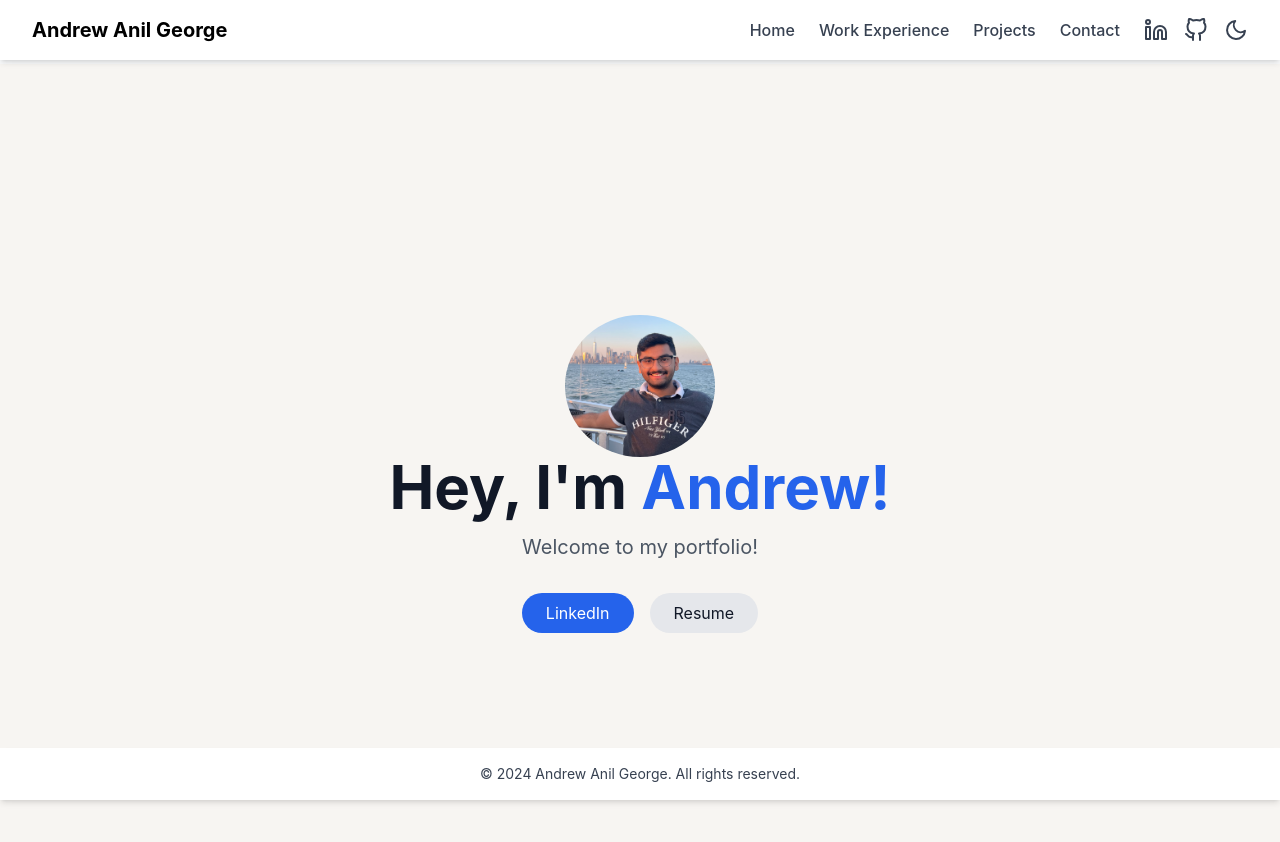
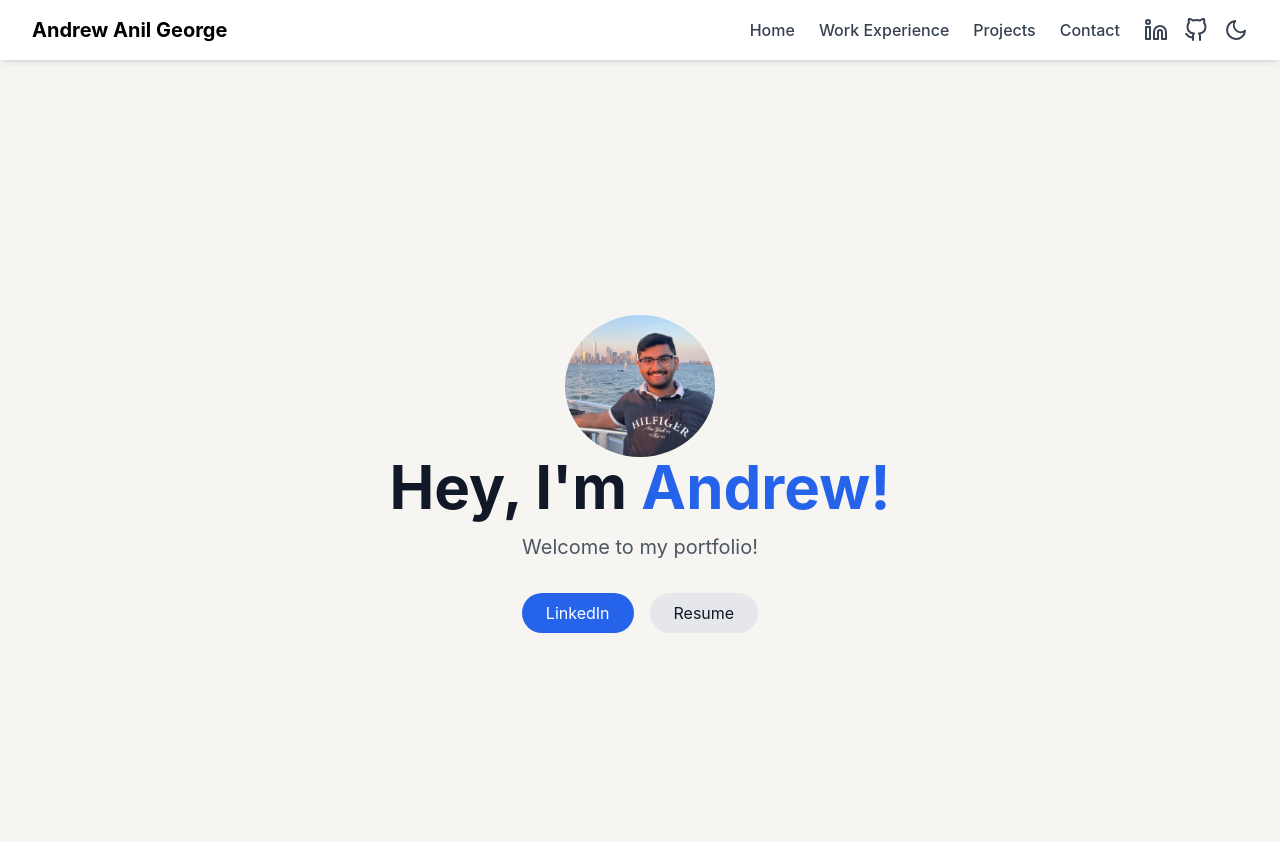
Before and after one commit to aanilgeo/aanilgeo.github.io, a React (Create React App) app: page / in a window 1280 px wide. Shown: the top 842 px of the page. Built offline with nearby package versions, Linux system fonts and the light colour scheme; the HTML template or start-up script is replaced by a standard one.

Commit message:
Updated App.tsx

```diff
--- a/src/App.tsx
+++ b/src/App.tsx
@@ -1,12 +1,11 @@
 import React from 'react';
-import { BrowserRouter as Router, Routes, Route } from 'react-router-dom';
+import { HashRouter as Router, Route, Routes } from 'react-router-dom';
 import Navbar from './components/Navbar';
 import Home from './components/Home';
 import WorkExperience from './components/WorkExperience';
 import Projects from './components/Projects';
 import Contact from './components/Contact';
 import Resume from './components/Resume';
-import Footer from './components/Footer'
 
 const App: React.FC = () => {
   return (
@@ -15,12 +14,11 @@ const App: React.FC = () => {
       <div className="pt-16">
         <Routes>
           <Route path="/" element={<Home />} />
+          <Route path="/resume" element={<Resume />} />
           <Route path="/work-experience" element={<WorkExperience />} />
           <Route path="/projects" element={<Projects />} />
           <Route path="/contact" element={<Contact />} />
-          <Route path="/resume" element={<Resume />} />
         </Routes>
-        <Footer />
       </div>
     </Router>
   );
```
